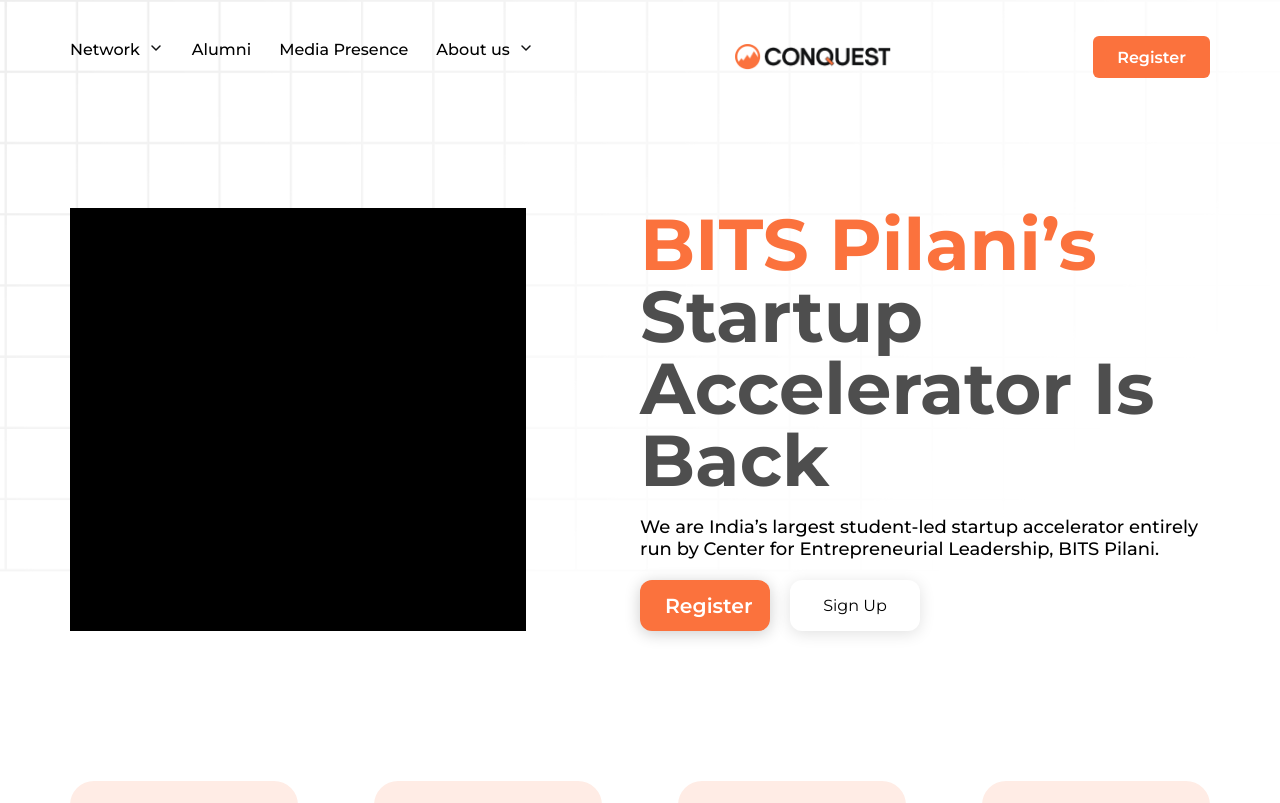
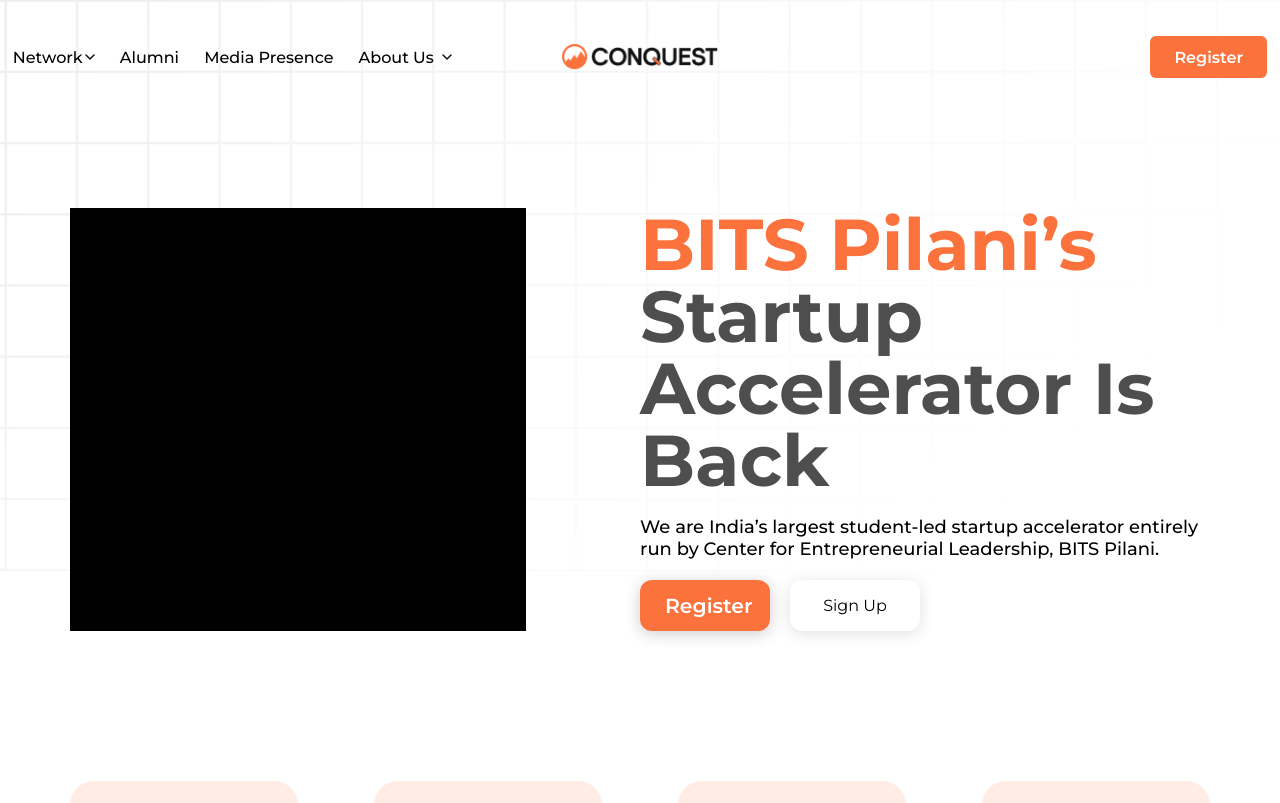
Before and after one commit to dvm-bitspilani/cel-conquest-2024, a React (Vite) app: page / in a window 1280 px wide. Shown: the top 803 px of the page. Built offline with nearby package versions, Linux system fonts and the light colour scheme.

Commit message:
style: navbar changes

```diff
--- /dev/null
+++ b/src/components/Navbar2/Navbar2.jsx
@@ -0,0 +1,125 @@
+import { Dropdown, Space } from 'antd';
+import { useNavigate } from 'react-router-dom';
+
+import * as styles from './nav.module.scss';
+
+import logo from "../../assets/images/Navbar/conquest-logo.png";
+
+export default function Navbar2() {
+    const navigate = useNavigate()
+    const items = [
+        {
+            label: 'Sponsors',
+            key: '/sponsors',
+        },
+        {
+            label: 'Partners',
+            key: '/partners',
+        },
+        {
+            label: 'Jury',
+            key: '/jury',
+        },
+        {
+            label: 'Mentors',
+            key: '/mentors',
+        },
+    ];
+    const items2 = [
+        {
+            label: 'Team',
+            key: '/team',
+        },
+        {
+            label: 'FAQs',
+            key: '/faq',
+        }
+    ];
+    const onClick = ({ key }) => {
+        navigate(key)
+    };
+    return (
+        <nav className={styles.navbar}>
+            <ul className={styles.navLinks}>
+                <li>
+                    <Dropdown
+                        menu={{
+                            items,
+                            onClick,
+                        }}
+                    >
+                        <a
+                            onClick={
+                                (e) => {
+                                    e.preventDefault();
+                                    navigate('/network')
+                                }
+                            }
+                            className={styles.mainLink}
+                        >
+                            <Space size={2}>
+                                Network
+                                <svg width="10" height="6" viewBox="0 0 10 6" fill="none" xmlns="http://www.w3.org/2000/svg">
+                                    <path d="M1 1L5 5L9 1" stroke="#111213" stroke-width="1.5" stroke-linecap="round" stroke-linejoin="round" />
+                                </svg>
+                            </Space>
+                        </a>
+                    </Dropdown>
+                </li>
+                <li>
+                    <a
+                        onClick={
+                            (e) => {
+                                e.preventDefault();
+                                navigate('/alumni')
+                            }
+                        }
+                        className={styles.mainLink}
+                    >
+                        Alumni
+                    </a>
+                </li>
+                <li>
+                    <a
+                        onClick={
+                            (e) => {
+                                e.preventDefault();
+                                navigate('/mediapresence')
+                            }
+                        }
+                        className={styles.mainLink}
+                    >
+                        Media Presence
+                    </a>
+                </li>
+                <li>
+                    <Dropdown
+                        menu={{
+                            items: items2,
+                            onClick,
+                        }}
+                    >
+                        <a
+                            onClick={
+                                (e) => {
+                                    e.preventDefault();
+                                    navigate('/about')
+                                }
+                            }
+                            className={styles.mainLink}
+                        >
+                            <Space>
+                                About Us
+                                <svg width="10" height="6" viewBox="0 0 10 6" fill="none" xmlns="http://www.w3.org/2000/svg">
+                                    <path d="M1 1L5 5L9 1" stroke="#111213" stroke-width="1.5" stroke-linecap="round" stroke-linejoin="round" />
+                                </svg>
+                            </Space>
+                        </a>
+                    </Dropdown>
+                </li>
+            </ul>
+            <img src={logo} className={styles.logo} />
+            <div className={styles.register} onClick={() => navigate('/login')}>Register</div>
+        </nav>
+    )
+}
--- /dev/null
+++ b/src/components/Navbar2/nav.module.scss
@@ -0,0 +1,76 @@
+@import url("https://fonts.googleapis.com/css2?family=Montserrat:ital,wght@0,100..900;1,100..900&display=swap");
+
+.navbar {
+    font-family: "Montserrat", sans-serif;
+    margin-top: 2.25rem;
+    width: 98vw;
+    margin-left: auto;
+    margin-right: auto;
+    display: flex;
+    justify-content: space-between;
+    align-items: center;
+
+    .navLinks {
+        display: flex;
+        padding: 0;
+        margin: 0;
+        justify-content: space-between;
+        width: 35%;
+        gap: 1rem;
+
+        li {
+            list-style: none;
+
+            .mainLink {
+                cursor: pointer;
+                font-weight: 500;
+                position: relative;
+
+                &::after {
+                    content: '';
+                    width: 0px;
+                    height: 2px;
+                    background: #FB723D;
+                    position: absolute;
+                    left: 0;
+                    bottom: -2px;
+                    transition: width 100ms linear;
+                }
+
+                &:hover::after {
+                    width: 44%;
+                }
+
+                @media screen and (max-width: 1200px) {
+                    font-size: 12px;
+                }
+
+                @media screen and (max-width: 960px) {
+                    font-size: 10px;
+                }
+            }
+        }
+    }
+
+    .logo {
+        aspect-ratio: 161.23px / 26.264px;
+        height: 26px;
+        position: absolute;
+        left: 50%;
+        transform: translateX(-50%);
+    }
+
+    .register {
+        text-decoration: none;
+        background-color: #fb723d;
+        height: 42px;
+        padding: 6px 24px;
+        border-radius: 6px;
+        color: #fff;
+        font-weight: 600;
+        cursor: pointer;
+        display: flex;
+        align-items: center;
+        justify-content: center;
+    }
+}
--- a/src/index.css
+++ b/src/index.css
@@ -75,3 +75,15 @@ h6 {
   border-radius: 0 !important;
   border-left: 2.486px solid #FB723D !important;
 }
+
+.ant-dropdown-menu.ant-dropdown-menu-root {
+  padding-left: 0 !important;
+  padding-right: 0 !important;
+}
+
+.ant-dropdown-menu-item:hover {
+  border-left: 2px solid #FB723D !important;
+  background: #FFECE5 !important;
+  border-radius: 0 !important;
+  transition: border 0s !important;
+}
--- a/src/routes/Landing/LandingPage.jsx
+++ b/src/routes/Landing/LandingPage.jsx
@@ -8,6 +8,7 @@ import Footer from "../../components/Landing/FooterBody/Footer";
 
 import nasscom from "../../assets/images/Landing Page/nasscom_logo.svg.png";
 import Navbar from "../../components/Navbar/Navbar";
+import Navbar2 from "../../components/Navbar2/Navbar2";
 
 import { heroSectionCardsData, timelineData } from "./data/landingPageData";
 
@@ -32,7 +33,7 @@ function handleClick() {
 const LandingPage = () => {
   return (
     <>
-      <Navbar></Navbar>
+      <Navbar2 />
       <img className={styles.backgroundGrid} src={BackgroundGridFadeImage} />
       <div className={styles.pageContainer}>
         <div className={styles.heroSection}>
```
